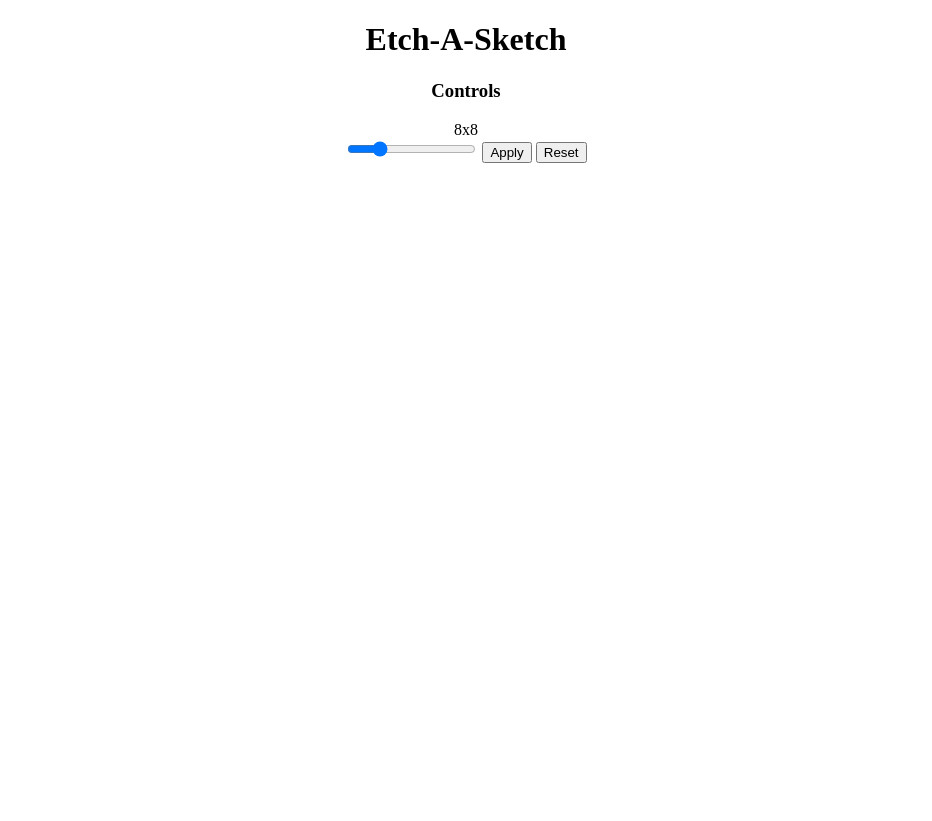
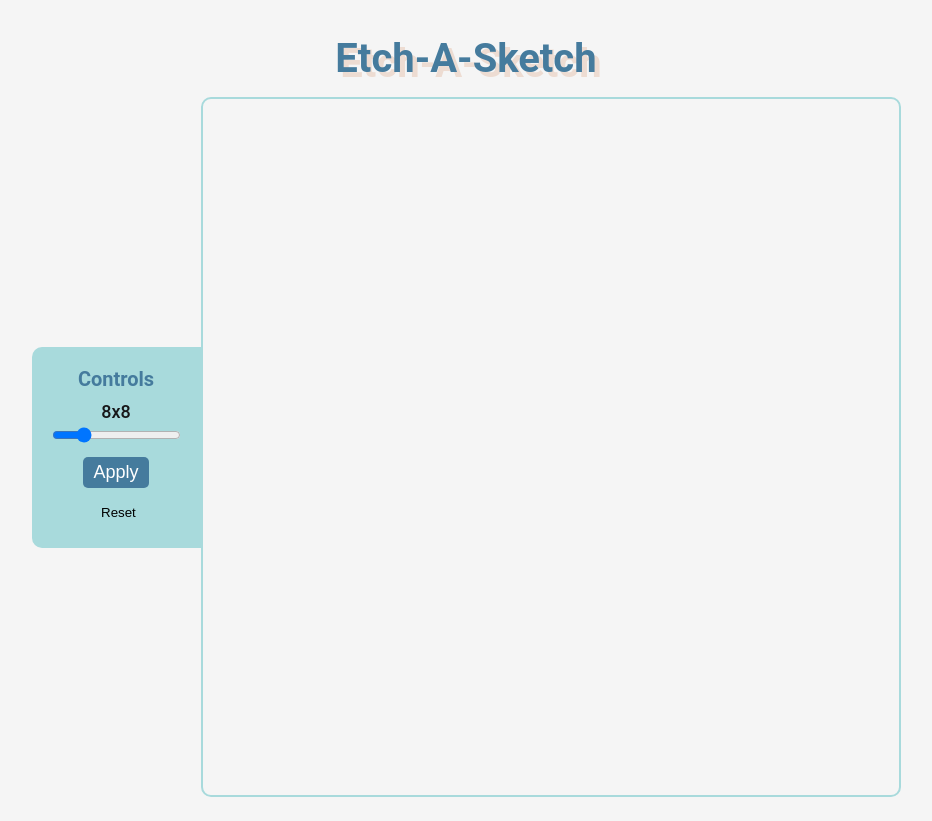
Before and after one commit to tylersortijas/Etch-A-Sketch, a plain HTML site: page index.html in a window 1280 px wide. Shown: the whole page, without its empty margins (174-1106 px from the left). After the commit the page ends 800 px from the top, so only its background shows below. Drawn offline with Linux system fonts and the light colour scheme.

Commit message:
revamped css

```diff
--- a/styles.css
+++ b/styles.css
@@ -1,60 +1,118 @@
-body {
-    text-align: center;
+:root {
+    --color-blue: #457b9d;
+    --color-black: #171719;
+    --color-red: #e63946;
+}
+
+*,
+*::before,
+*::after {
+    box-sizing: border-box;
     margin: 0;
     padding: 0;
-    min-height: 100vh;
 }
 
-:root {
-    --grid-cols: 1;
-    --grid-rows: 1;
+html {
+    font-size: 62.5%;
 }
 
-#game-container {
-    display: grid;
-    grid-gap: 1rem;
-    grid-template-rows: repeat(var(--grid-rows), 1rem);
-    grid-template-columns: repeat(var(--grid-cols), 1rem);
+body {
+    font-family: 'Roboto', sans-serif;
+    color: var(--color-black);
+    background-color: #f5f5f5;
+    font-size: 1.6rem;
+}
+
+h1 {
+    text-align: center;
+    margin-top: 3.5rem;
+    margin-bottom: 1.5rem;
+    color: var(--color-blue);
+    font-size: 4rem;
+    text-shadow: 5px 5px #eddcd2;
+}
+
+h2 {
+    text-align: center;
+    margin-bottom: 3rem;
+    font-family: 'Sacramento', cursive;
+    font-size: 5rem;
+    font-style: italic;
+    background: linear-gradient(to right, #2196f3, #f44336);
+}
+
+.container {
+    padding: 0 2vw;
+    display: flex;
     justify-content: center;
 }
 
-.grid-item {
-    padding: 2rem;
-    border: 1px solid #ddd;
-    text-align: center;
+.controls {
+    display: flex;
+    align-items: center;
 }
 
-.title {
-    font-size: 3rem;
-    font-family: sans-serif;
-    padding: 3%;
-
+.controls h3{
+    margin-bottom: 1rem;
+    font-size: 2rem;
+    color: var(--color-blue);
 }
 
-.button {
-    align-items: center;
-    background-color: #FFFFFF;
-    border: 1px solid rgba(0, 0, 0, 0.1);
-    border-radius: .25rem;
-    box-shadow: rgba(0, 0, 0, 0.02) 0 1px 3px 0;
-    box-sizing: border-box;
-    color: rgba(0, 0, 0, 0.85);
+.controls-inner {
+    background-color: #a8dadc;
+    text-align: center;
+    padding: 2rem;
+    border-top-left-radius: 1rem;
+    border-bottom-left-radius: 1rem;
+}
+
+.grid-size {
+    margin-bottom: 0.5rem;
+    color: var(--color-black);
+    font-weight: 500;
+    font-size: 1.8rem;
+}
+
+.apply {
+    display: block;
+    margin: 0 auto;
+    padding: 0.5rem 1rem;
+    border: none;
+    background-color: var(--color-blue);
+    color: #ffffff;
+    font-weight: 500;
+    font-size: 1.8rem;
+    margin-top: 1rem;
+    border-radius: 0.5rem;
+}
+
+.reset {
+    display: block;
+    width: 3rem;
+    height: 3rem;
+    background-color: transparent;
+    border: none;
+    margin: 0 auto;
+    margin-top: 1rem;
     cursor: pointer;
-    display: inline-flex;
-    font-family: system-ui, -apple-system, system-ui, "Helvetica Neue", Helvetica, Arial, sans-serif;
-    font-size: 16px;
-    font-weight: 600;
-    justify-content: center;
-    line-height: 1.25;
-    margin: 0;
-    min-height: 3rem;
-    padding: calc(.875rem - 1px) calc(1.5rem - 1px);
+}
+
+.grid {
+    border: 2px solid #a8dadc;
+    border-radius: 1rem;
+    width: 70rem;
+    height: 70rem;
     position: relative;
-    text-decoration: none;
-    transition: all 250ms;
-    user-select: none;
-    -webkit-user-select: none;
-    touch-action: manipulation;
-    vertical-align: baseline;
-    width: auto;
+    display: flex;
+    flex-flow: row wrap;
+    justify-content: space-around;
 }
+
+.box {
+    border: 0.5px solid rgba(0, 0, 0, 0.05);
+    border-radius: 0.5rem;
+}
+
+.box.active {
+    background-color: var(--color-blue);
+}
```
